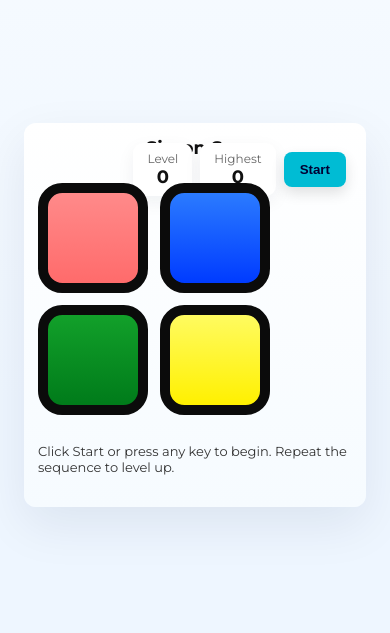
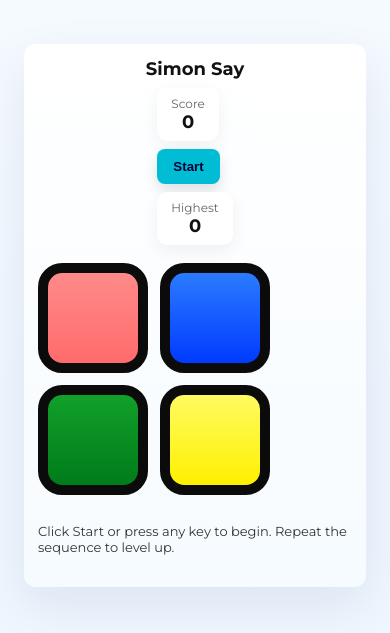
Before and after one commit to raj-banka/Simon-Game, a plain HTML site: page index.html in a window 390 px wide. Shown: the part 107-740 px from the top of the page. Drawn offline with Linux system fonts and the light colour scheme.

Commit message:
fix: styling

```diff
--- a/index.html
+++ b/index.html
@@ -14,7 +14,7 @@
             <h1>Simon Say</h1>
             <div class="controls">
                 <div class="score">
-                    <div class="label">Level</div>
+                    <div class="label">Score</div>
                     <div id="level">0</div>
                 </div>
                 <button id="start" aria-pressed="false">Start</button>
--- a/simon.css
+++ b/simon.css
@@ -24,12 +24,14 @@ body{
 
 .top{
     width:100%;
-    position:relative;
-    display:block;
-    padding-bottom:6px;
+    display:grid;
+    grid-template-columns: 1fr;
+    grid-template-rows: auto auto;
+    row-gap:8px;
+    align-items:center;
 }
 .top h1{margin:0;font-size:24px;text-align:center}
-.controls{position:absolute;right:6px;top:6px;display:flex;gap:8px;align-items:center}
+.controls{display:flex;gap:8px;align-items:center;justify-self:end;flex-wrap:wrap}
 .score,.highscore{background:var(--panel);padding:8px 14px;border-radius:10px;box-shadow:0 6px 18px rgba(15,30,50,0.06);text-align:center}
 .score .label,.highscore .label{font-size:12px;color:#666}
 #level,#highS{font-weight:700;font-size:18px}
@@ -63,10 +65,7 @@ body{
 
 /* Very small screens: stack header and center controls */
 @media (max-width:420px){
-    .top{flex-direction:column;align-items:center;gap:10px}
-    .controls{flex-direction:row;gap:8px;align-items:center}
-    .score,.highscore{order:0}
-    #start{order:1}
+    .controls{justify-self:center}
     .top h1{font-size:18px}
 }
 
```
